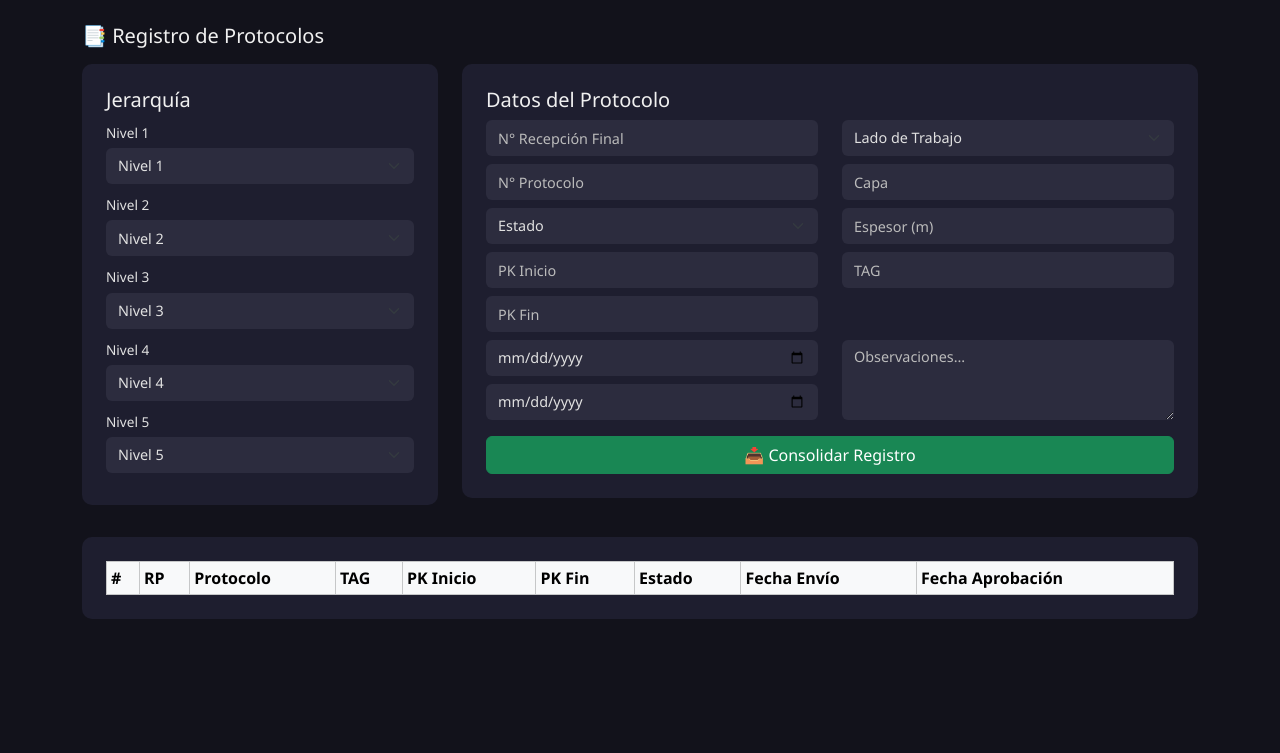
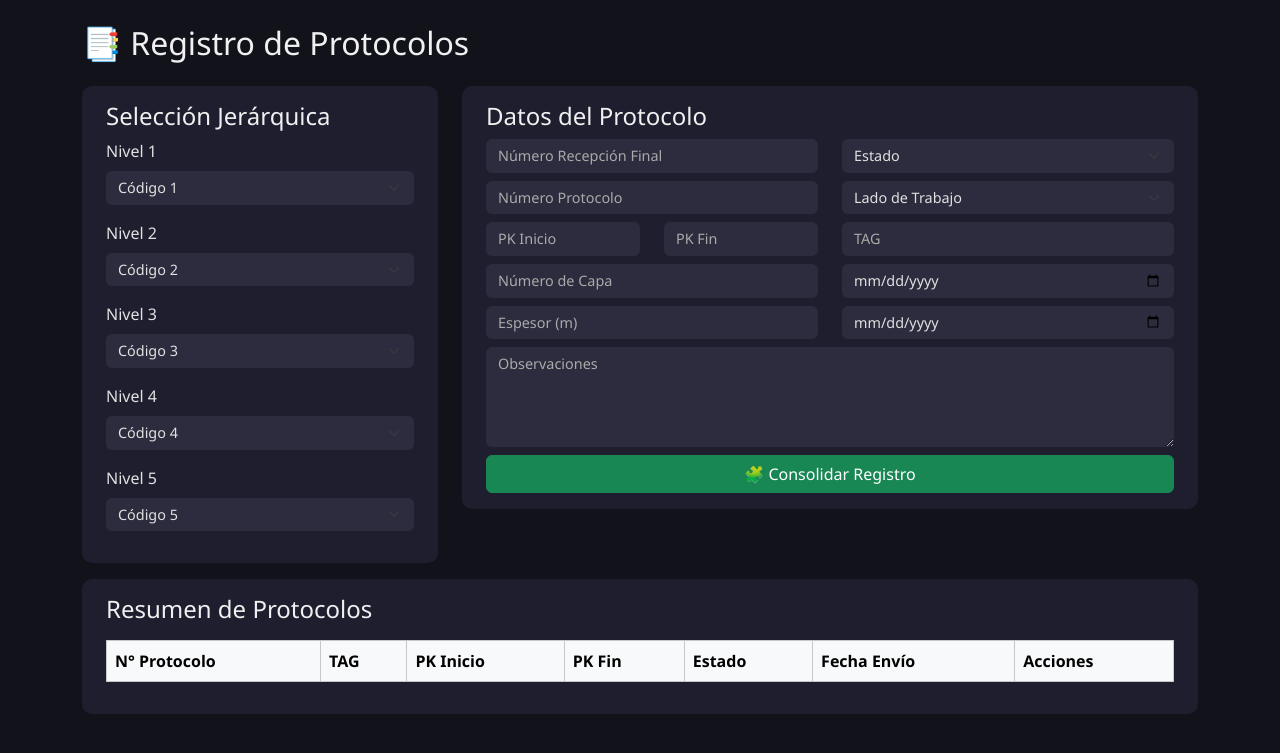
Before and after one commit to Calamardes/Registro-de-Protocolos, a FastAPI app: template templates/formulario.html in a window 1280 px wide. Shown: the top 753 px of the page. Run offline with FastAPI, Linux system fonts and the light colour scheme; the template is opened without the code that fills it, so the values that code supplies are empty; parts of the project's set-up code (start-up, migrations or seed data) failed here and were passed over.

Commit message:
Update formulario.html

```diff
--- a/templates/formulario.html
+++ b/templates/formulario.html
@@ -12,7 +12,7 @@
         }
         .form-section {
             background-color: #1e1e2f;
-            padding: 1.5rem;
+            padding: 1rem 1.5rem;
             border-radius: 10px;
             margin-bottom: 1rem;
         }
@@ -20,48 +20,45 @@
             background-color: #2c2c3e;
             color: #E1E1E1;
             border: none;
-            height: 36px;
             font-size: 0.9rem;
         }
-        .form-label {
-            margin-bottom: 0.3rem;
-            font-size: 0.85rem;
-        }
         .form-control::placeholder {
-            color: #bbb;
+            color: #aaa;
         }
         .form-control:focus, .form-select:focus {
             box-shadow: 0 0 0 0.2rem #3f6fff77;
         }
         h2, h4 {
             color: #F0F0F0;
-            font-size: 1.25rem;
+        }
+        .table-scroll {
+            max-height: 320px;
+            overflow-y: auto;
         }
         textarea.form-control {
-            height: 80px;
-        }
-        .table-container {
-            max-height: 300px;
-            overflow-y: auto;
-            margin-top: 1rem;
+            height: 100px;
         }
     </style>
 </head>
 <body>
 <div class="container mt-4">
-    <h2 class="mb-3">📑 Registro de Protocolos</h2>
+    <h2 class="mb-4">📑 Registro de Protocolos</h2>
+
+    {% if mensaje %}
+        <div class="alert alert-info">{{ mensaje }}</div>
+    {% endif %}
 
     <form id="registroForm">
         <div class="row">
             <!-- Jerarquía -->
             <div class="col-md-4">
                 <div class="form-section">
-                    <h4>Jerarquía</h4>
+                    <h4>Selección Jerárquica</h4>
                     {% for i in range(1, 6) %}
-                        <div class="mb-2">
-                            <label class="form-label" for="nivel{{ i }}">Nivel {{ i }}</label>
+                    <div class="mb-3">
+                        <label for="nivel{{ i }}" class="form-label">Nivel {{ i }}</label>
                         <select class="form-select" name="nivel{{ i }}" id="nivel{{ i }}">
-                                <option value="">Nivel {{ i }}</option>
+                            <option value="">Código {{ i }}</option>
                         </select>
                     </div>
                     {% endfor %}
@@ -74,63 +71,71 @@
                     <h4>Datos del Protocolo</h4>
                     <div class="row">
                         <div class="col-md-6">
-                            <input class="form-control mb-2" name="rp_number" placeholder="N° Recepción Final">
-                            <input class="form-control mb-2" name="protocol_number" placeholder="N° Protocolo" required>
+                            <input class="form-control mb-2" name="rp_number" placeholder="Número Recepción Final">
+                            <input class="form-control mb-2" name="protocol_number" placeholder="Número Protocolo">
+                            <div class="mb-2 row">
+                                <div class="col">
+                                    <input class="form-control" name="pk_start" placeholder="PK Inicio">
+                                </div>
+                                <div class="col">
+                                    <input class="form-control" name="pk_end" placeholder="PK Fin">
+                                </div>
+                            </div>
+                            <input class="form-control mb-2" name="layer" placeholder="Número de Capa">
+                            <input class="form-control mb-2" name="thickness_m" placeholder="Espesor (m)">
+                        </div>
+                        <div class="col-md-6">
                             <select class="form-select mb-2" name="status" required>
                                 <option value="">Estado</option>
-                                <option value="Aprobado">Aprobado</option>
-                                <option value="Pendiente">Pendiente</option>
-                                <option value="Rechazado">Rechazado</option>
+                                <option value="aprobado">Aprobado</option>
+                                <option value="pendiente">Pendiente</option>
+                                <option value="rechazado">Rechazado</option>
                             </select>
-                            <input class="form-control mb-2" name="pk_start" placeholder="PK Inicio">
-                            <input class="form-control mb-2" name="pk_end" placeholder="PK Fin">
-                        </div>
-                        <div class="col-md-6">
                             <select class="form-select mb-2" name="work_side">
                                 <option value="">Lado de Trabajo</option>
-                                <option value="Izquierda">Izquierda</option>
-                                <option value="Derecha">Derecha</option>
-                                <option value="Completa">Completa</option>
+                                <option value="izquierdo">Izquierdo</option>
+                                <option value="derecho">Derecho</option>
+                                <option value="completa">Completa</option>
                             </select>
-                            <input class="form-control mb-2" name="layer" placeholder="Capa">
-                            <input class="form-control mb-2" name="thickness_m" placeholder="Espesor (m)">
                             <input class="form-control mb-2" name="tag" placeholder="TAG">
-                        </div>
-                    </div>
-                    <div class="row">
-                        <div class="col-md-6">
                             <input type="date" class="form-control mb-2" name="submission_date_pt" required>
                             <input type="date" class="form-control mb-2" name="approval_date_pt">
                         </div>
-                        <div class="col-md-6">
-                            <textarea class="form-control mb-2" name="observation_notes" placeholder="Observaciones..."></textarea>
                     </div>
+
+                    <div class="mb-2">
+                        <textarea class="form-control" name="observation_notes" placeholder="Observaciones"></textarea>
                     </div>
-                    <button type="submit" class="btn btn-success w-100 mt-2">📥 Consolidar Registro</button>
+
+                    <button type="submit" class="btn btn-success w-100">🧩 Consolidar Registro</button>
                 </div>
             </div>
         </div>
     </form>
 
-    <!-- Tabla Resumen -->
-    <div class="form-section table-container">
-        <table class="table table-dark table-bordered table-sm align-middle mb-0">
+    <!-- Tabla resumen -->
+    <div class="row">
+        <div class="col-12">
+            <div class="form-section">
+                <h4 class="mb-3">Resumen de Protocolos</h4>
+                <div class="table-scroll">
+                    <table class="table table-bordered table-hover table-dark align-middle" id="tablaProtocolos">
                         <thead class="table-light text-dark">
                             <tr>
-                    <th>#</th>
-                    <th>RP</th>
-                    <th>Protocolo</th>
+                                <th>N° Protocolo</th>
                                 <th>TAG</th>
                                 <th>PK Inicio</th>
                                 <th>PK Fin</th>
                                 <th>Estado</th>
                                 <th>Fecha Envío</th>
-                    <th>Fecha Aprobación</th>
+                                <th>Acciones</th>
                             </tr>
                         </thead>
-            <tbody id="tablaProtocolos">
-            </tbody>
+                        <tbody></tbody>
                     </table>
+                </div>
+            </div>
+        </div>
     </div>
 </div>
 
@@ -145,20 +150,24 @@
 
     function poblarSelect(data, nivel) {
         const select = document.getElementById(`nivel${nivel}`);
-        select.innerHTML = `<option value="">Nivel ${nivel}</option>`;
+        select.innerHTML = `<option value="">Código ${nivel}</option>`;
         for (const codigo in data) {
-            const desc = data[codigo]?.descripcion || "";
-            select.innerHTML += `<option value="${codigo} ${desc}">${codigo} ${desc}</option>`;
+            const descripcion = data[codigo]?.descripcion || "";
+            const option = document.createElement("option");
+            option.value = `${codigo} ${descripcion}`;
+            option.textContent = `${codigo} ${descripcion}`;
+            select.appendChild(option);
         }
         for (let i = nivel + 1; i <= 5; i++) {
-            document.getElementById(`nivel${i}`).innerHTML = `<option value="">Nivel ${i}</option>`;
+            const next = document.getElementById(`nivel${i}`);
+            next.innerHTML = `<option value="">Código ${i}</option>`;
         }
     }
 
-    function obtenerRuta(nivel) {
+    function obtenerRutaHasta(nivel) {
         let ruta = [];
         for (let i = 1; i <= nivel; i++) {
-            const val = document.getElementById(`nivel${i}`).value;
+            let val = document.getElementById(`nivel${i}`).value;
             if (val && !val.startsWith("Sin_Item")) ruta.push(val.split(" ")[0]);
         }
         return ruta;
@@ -166,15 +175,17 @@
 
     function buscarSubitems(ruta) {
         let actual = jerarquia;
-        for (const cod of ruta) actual = actual[cod]?.subitems || {};
+        for (let cod of ruta) {
+            actual = actual[cod]?.subitems || {};
+        }
         return actual;
     }
 
-    function setupEventosJerarquia() {
+    function setupEventos() {
         for (let nivel = 1; nivel < 5; nivel++) {
             const select = document.getElementById(`nivel${nivel}`);
             select.addEventListener("change", () => {
-                const ruta = obtenerRuta(nivel);
+                const ruta = obtenerRutaHasta(nivel);
                 const subitems = buscarSubitems(ruta);
                 poblarSelect(subitems, nivel + 1);
             });
@@ -184,39 +195,38 @@
     document.getElementById("registroForm").addEventListener("submit", function (e) {
         e.preventDefault();
 
-        const form = e.target;
-        const datos = Object.fromEntries(new FormData(form).entries());
+        const formData = new FormData(this);
+        const protocolo = formData.get("protocol_number");
+        const rp = formData.get("rp_number");
+        const estado = formData.get("status");
+        const envio = formData.get("submission_date_pt");
 
-        if (!datos.protocol_number && !datos.rp_number) {
-            alert("Debe ingresar al menos N° Protocolo o N° Recepción Final.");
+        if ((!protocolo && !rp) || !estado || !envio || !formData.get("nivel1")) {
+            alert("Faltan campos obligatorios.");
             return;
         }
 
-        if (!datos.status || !datos.submission_date_pt || !datos.nivel1) {
-            alert("Complete los campos obligatorios.");
-            return;
+        const tabla = document.querySelector("#tablaProtocolos tbody");
+        const nuevaFila = tabla.insertRow(0);
+        nuevaFila.innerHTML = `
+            <td>${protocolo || "--"}</td>
+            <td>${formData.get("tag") || ""}</td>
+            <td>${formData.get("pk_start") || ""}</td>
+            <td>${formData.get("pk_end") || ""}</td>
+            <td><span class="badge bg-${estado === "aprobado" ? "success" : estado === "pendiente" ? "warning text-dark" : "danger"}">${estado}</span></td>
+            <td>${envio}</td>
+            <td class="text-center"><button class="btn btn-outline-info btn-sm">🔍 Ver</button></td>
+        `;
+
+        if (tabla.rows.length > 10) {
+            tabla.deleteRow(-1);
         }
 
-        const tabla = document.getElementById("tablaProtocolos");
-        const fila = document.createElement("tr");
-        fila.innerHTML = `
-            <td>${tabla.rows.length + 1}</td>
-            <td>${datos.rp_number || "-"}</td>
-            <td>${datos.protocol_number}</td>
-            <td>${datos.tag || "-"}</td>
-            <td>${datos.pk_start || "-"}</td>
-            <td>${datos.pk_end || "-"}</td>
-            <td>${datos.status}</td>
-            <td>${datos.submission_date_pt}</td>
-            <td>${datos.approval_date_pt || "-"}</td>
-        `;
-        if (tabla.rows.length >= 10) tabla.deleteRow(0);
-        tabla.appendChild(fila);
-        form.reset();
+        this.reset();
     });
 
     cargarJerarquia();
-    setupEventosJerarquia();
+    setupEventos();
 </script>
 </body>
 </html>
```
Lines whose indentation alone changed are shown as unchanged.
